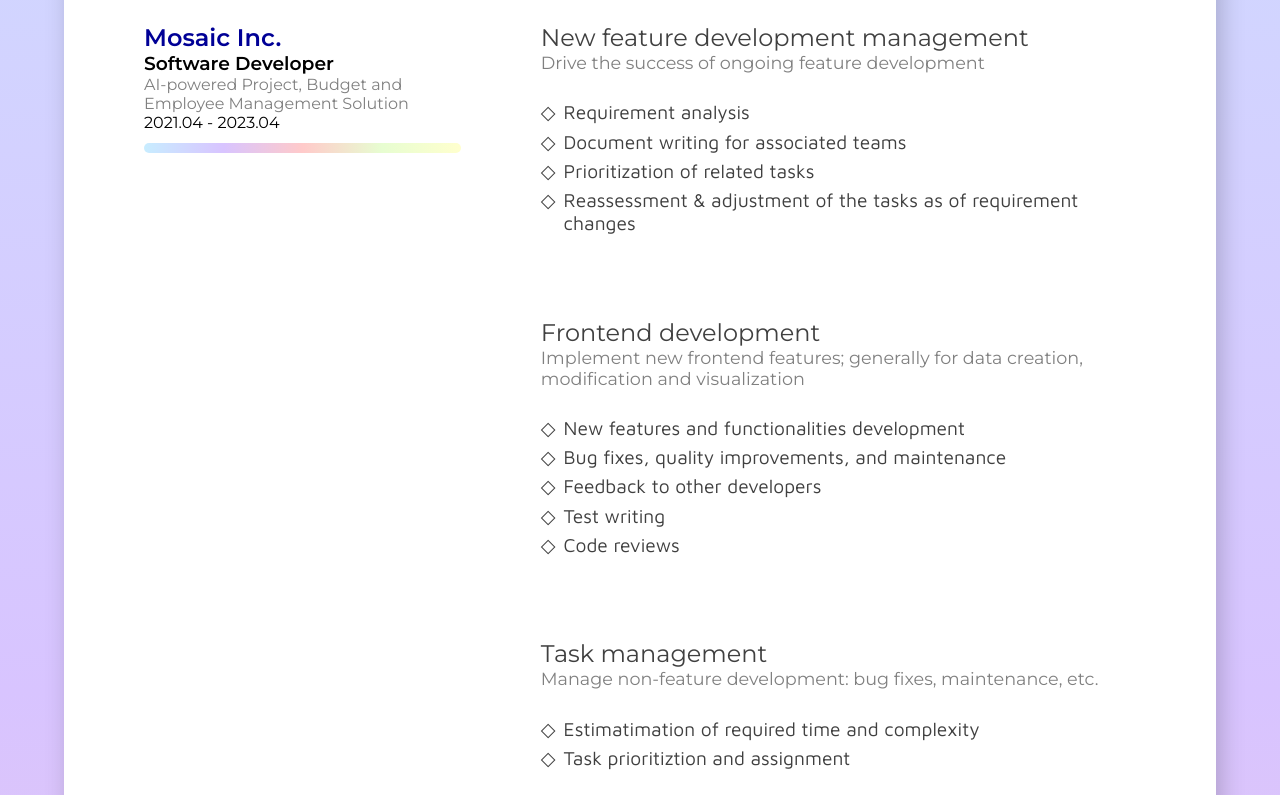
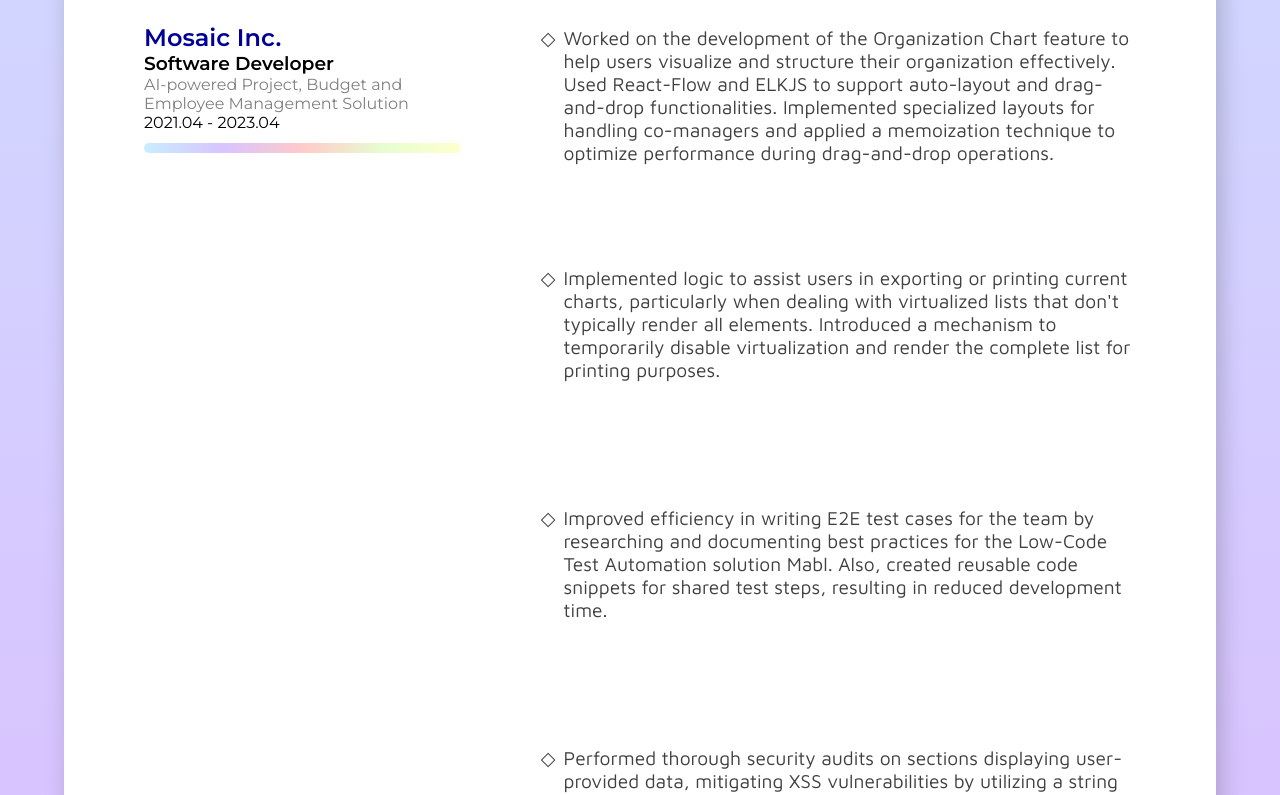
Before and after one commit to chanoonna/chanoonna, a React app: page / in a window 1280 px wide. Shown: the part 1020-1815 px from the top of the page. Built offline with nearby package versions, Linux system fonts and the light colour scheme.

Commit message:
Refotmat how career page is laid out

```diff
--- a/src/components/Career.tsx
+++ b/src/components/Career.tsx
@@ -45,17 +45,13 @@
         <div className="section-divider" />
       </aside>
       <ul className="section-card-right career">
-        {career.roles.map((role) => (
-          <li key={role.name} className="section-card-right-item career">
-            <h3>{role.name}</h3>
-            <h4>{role.description}</h4>
+        {career.achievements.map((achievement, index) => (
+          <li key={index} className="section-card-right-item career">
             <ul className="career-card-right-responsibilities">
-              {role.responsibilities.map((responsibility) => (
-                <li key={responsibility}>
-                  <span>◇ </span>
-                  <p>{responsibility}</p>
-                </li>
-              ))}
+              <li key={achievement}>
+                <span>◇ </span>
+                <p>{achievement}</p>
+              </li>
             </ul>
           </li>
         ))}
@@ -71,11 +67,8 @@
   url: string;
   position: string;
   period: string;
-  roles: {
-    name: string;
-    description: string;
-    responsibilities: string[];
-  }[];
+  achievements: string[];
+  skills: string[];
 }
 
 const CAREER: ICareer[] = [
@@ -86,38 +79,21 @@
     position: 'Software Developer',
     url: 'https://www.mosaicapp.com/',
     period: '2021.04 - 2023.04',
-    roles: [
-      {
-        name: 'New feature development management',
-        description: 'Drive the success of ongoing feature development',
-        responsibilities: [
-          'Requirement analysis',
-          'Document writing for associated teams',
-          'Prioritization of related tasks',
-          'Reassessment & adjustment of the tasks as of requirement changes'
-        ]
-      },
-      {
-        name: 'Frontend development',
-        description:
-          'Implement new frontend features; generally for data creation, modification and visualization',
-        responsibilities: [
-          'New features and functionalities development',
-          'Bug fixes, quality improvements, and maintenance',
-          'Feedback to other developers',
-          'Test writing',
-          'Code reviews'
-        ]
-      },
-      {
-        name: 'Task management',
-        description:
-          'Manage non-feature development: bug fixes, maintenance, etc.',
-        responsibilities: [
-          'Estimatimation of required time and complexity',
-          'Task prioritiztion and assignment'
-        ]
-      }
+    achievements: [
+      'Worked on the development of the Organization Chart feature to help users visualize and structure their organization effectively. Used React-Flow and ELKJS to support auto-layout and drag-and-drop functionalities. Implemented specialized layouts for handling co-managers and applied a memoization technique to optimize performance during drag-and-drop operations.',
+      "Implemented logic to assist users in exporting or printing current charts, particularly when dealing with virtualized lists that don't typically render all elements. Introduced a mechanism to temporarily disable virtualization and render the complete list for printing purposes.",
+      'Improved efficiency in writing E2E test cases for the team by researching and documenting best practices for the Low-Code Test Automation solution Mabl. Also, created reusable code snippets for shared test steps, resulting in reduced development time.',
+      'Performed thorough security audits on sections displaying user-provided data, mitigating XSS vulnerabilities by utilizing a string escape library for proper content escaping. Additionally, addressed potential security risks by implementing permission checks in previously unchecked API calls. Rectified instances of incorrect string escaping, ensuring the correct display of content across the application.',
+      'Managed tickets to enhance team efficiency by prioritizing them based on complexity and estimated time. Achieved this by creating and linking JIRA tickets to relevant Slack messages, streamlining communication and task management processes.'
+    ],
+    skills: [
+      'Javascript',
+      'Typescript',
+      'React',
+      'Redux',
+      'Ruby on Rails',
+      'PostgreSQL',
+      'Task Management'
     ]
   }
 ];
```
